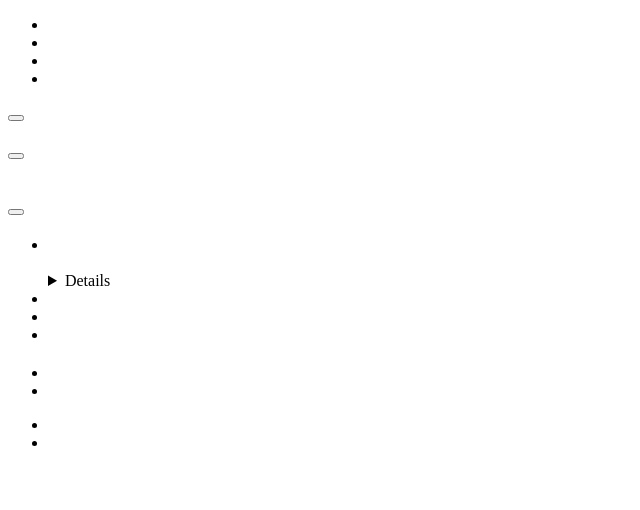
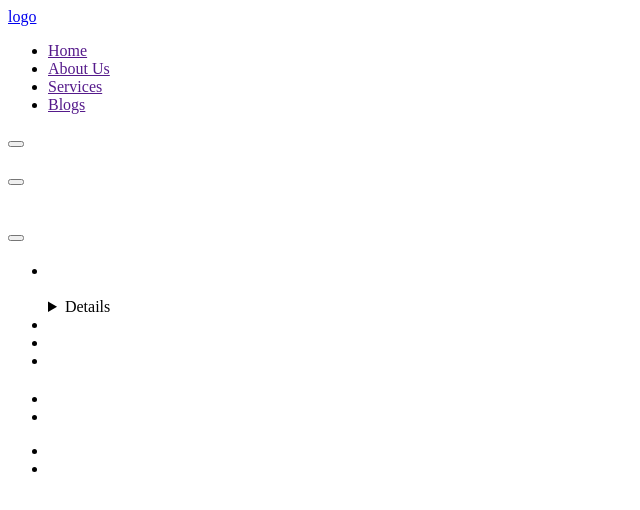
Before and after one commit to DTripleD/saturdaycoding, a plain HTML site: page index.html in a window 1280 px wide. Shown: the whole page, without its empty margins (0-640 px from the left). Drawn offline with Linux system fonts and the light colour scheme.

Commit message:
update nav

```diff
--- a/index.html
+++ b/index.html
@@ -9,14 +9,13 @@
 <body>
     <header>
         <nav>
-            <a href="">
-                <ul>
-                    <li><a href=""></a></li>
-                    <li><a href=""></a></li>
-                    <li><a href=""></a></li>
-                    <li><a href=""></a></li>
-                </ul>
-            </a>
+            <a href="./">logo</a>
+            <ul>
+                <li><a href="">Home</a></li>
+                <li><a href="">About Us</a></li>
+                <li><a href="">Services</a></li>
+                <li><a href="">Blogs</a></li>
+            </ul>
         </nav>
         <button type="button"></button>
     </header>
```
